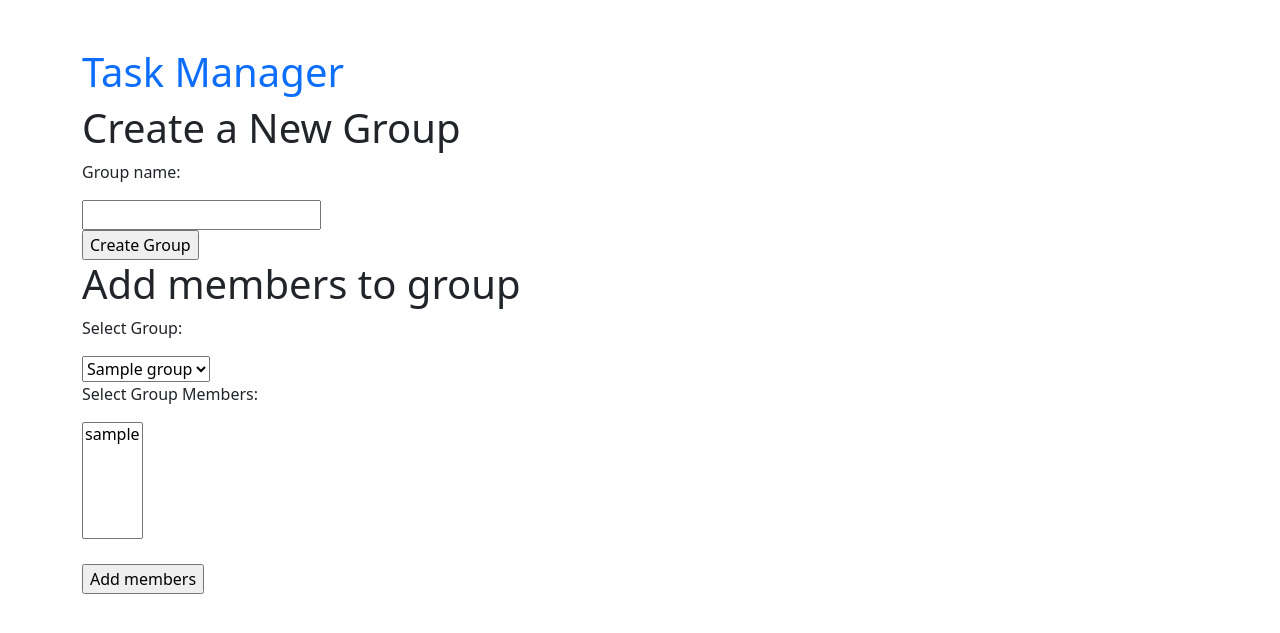
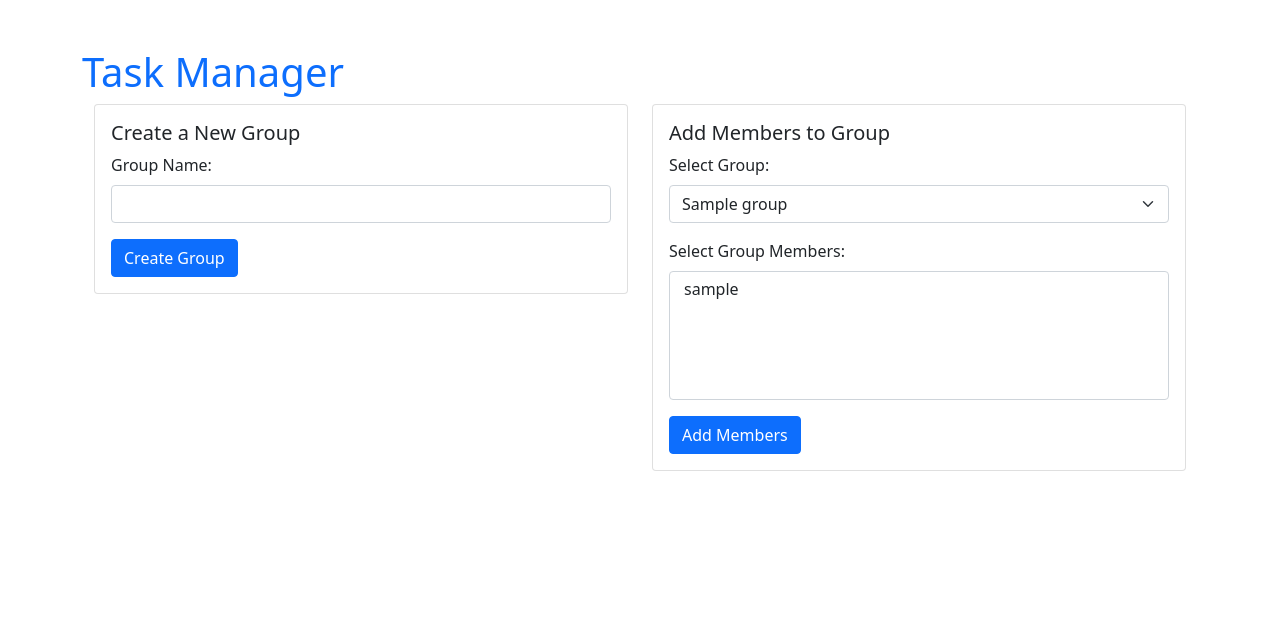
Before and after one commit to heksaani/database-application, a Flask app: template templates/createGroup.html in a window 1280 px wide. Shown: the top 633 px of the page. Run offline with Flask 3, Linux system fonts and the light colour scheme; the visitor is signed in with stand-in values (Sample User, id 1); the template is opened without the code that fills it: most values are stand-ins (such as "Sample title", 1, 10 or a date in 2020).

Commit message:
Add group creation and add user to group functionality and better the layout

```diff
--- a/routes.py
+++ b/routes.py
@@ -34,6 +34,8 @@ def login():
             return redirect("/")
         else:
             return render_template("error.html", message="Invalid username or password")
+    else:
+        return render_template("error.html", message="Unknown error")
 
 @app.route("/register", methods=["GET", "POST"])
 def register():
@@ -145,8 +147,8 @@ def all_tasks():
 
     return render_template('./allTasks.html', tasks=paginated_tasks, total_tasks=total_tasks, per_page=per_page)
 
-
-@app.route("/usersTasks/<int:user_id>")
+#this does not work yet
+@app.route("/usersTasks/<int:user_id>", )
 def users_tasks(user_id):
     """List all tasks for the user logged in
     Here the user should see all tasks that are assigned to them in all groups
@@ -155,11 +157,25 @@ def users_tasks(user_id):
     return render_template('./usersTasks.html', tasks=task_list)
 
 #one task page view
-@app.route("/task/<int:task_id>")
+@app.route("/task/<int:task_id>", methods=["GET","POST"])
 def task(task_id):
     """Main page for task"""
+    if request.method == "POST":
+        user_token = request.form.get('csrf_token')
+        server_token = session.get('csrf_token')
+        if not user_token or user_token != server_token:
+            abort(403)
+        new_status = request.form.get("new_status")
+        if new_status:
+            tasks.change_task_status(task_id, new_status)
+            return redirect("/task/"+str(task_id))
+
+        action = request.form.get('action')
+        if action   == "delete_task":
+            tasks.delete_task(task_id)
+            return redirect("/allTasks")
+
     task_info = tasks.get_task(task_id)
-    tasks.update_status()
     user_info = {'id' : users.user_id(),
                  'name' : users.username(),
                  'role' : users.isleader()}
@@ -186,43 +202,69 @@ def edit_task(task_id):
         server_token = session.get('csrf_token')
         if not user_token or user_token != server_token:
             abort(403)
-
         new_name = request.form["task_name"]
         new_description = request.form["task_description"]
         new_deadline = request.form["task_deadline"]
         tasks.edit_task_name(task_id, new_name)
         tasks.edit_description(task_id, new_description)
         tasks.edit_deadline(task_id, new_deadline)
-
         return redirect("/task/"+str(task_id))
     return render_template("error.html", message="Unknown error")
 
-
-
-
+############gourps#############
 @app.route("/createGroup", methods=["GET", "POST"])
 def create_group():
-    """Group creation handler"""
+    """Group creation handler
+    where leader can create a group and add members to it"""
+
     if request.method == "GET":
-        return render_template("createGroup.html")
+        leader_groups = list(groups.get_groups(users.user_id()))
+        all_users = list(users.get_all_users())
+        return render_template("createGroup.html", leader_groups=leader_groups, all_users=all_users)
+
     if request.method == "POST":
         user_token = request.form.get('csrf_token')
         server_token = session.get('csrf_token')
         if not user_token or user_token != server_token:
             abort(403)
-        group_name = request.form["group_name"]
-        leader_id = users.user_id()
-        if groups.create_group(group_name, leader_id):
-            return render_template("index.html")
-        else:
-            return render_template("error.html", message="Group creation failed")
+
+        # First we create the group
+        if 'group_name' in request.form:
+            group_name = request.form["group_name"]
+            leader_id = users.user_id()
+            if groups.create_group(group_name, leader_id):
+                flash("Group created successfully", 'success')
+            else:
+                flash("Group creation failed", 'error')
+
+        # Add members to the group
+        elif 'group_id' in request.form and 'members' in request.form:
+            group_id = request.form["group_id"]
+            members = request.form.getlist("members")
+
+            for user_id in members:
+                groups.add_user_to_group(user_id, group_id)
+
+        # Refresh the list of groups and users
+        leader_groups = list(groups.get_groups(users.user_id()))
+        all_users = list(users.get_all_users())
+
+        return render_template("createGroup.html", leader_groups=leader_groups, all_users=all_users)
+
 
 @app.route("/allGroups")
 def all_groups():
     """List all groups for the user logged in"""
+    page = request.args.get('page', 1, type=int)
+    per_page = 10
     user_id = users.user_id()
-    group_list = list(groups.get_groups(user_id))
-    return render_template('./allGroups.html', groups=group_list)
+    users_all_groups = list(groups.get_groups(user_id))
+    total_groups= len(users_all_groups)
+    start = (page - 1) * per_page
+    end = start + per_page
+    paginated_groups= users_all_groups[start:end]
+
+    return render_template('./allTasks.html', tasks=paginated_groups, total_groups=total_groups, per_page=per_page)
 
 @app.route("/error")
 def error():
--- a/templates/createGroup.html
+++ b/templates/createGroup.html
@@ -1,43 +1,65 @@
 {% extends "layout.html" %}
 {% block content %}
 
+<div class="container">
     {% if session.username and session.role %}
-
-    <div class="createGroup">
+    <div class="row">
+        <!-- Create Group Section -->
+        <div class="col-md-6">
+            <div class="card">
+                <div class="card-body">
+                    <h5 class="card-title">Create a New Group</h5>
                     <form action="/createGroup" method="POST">
-            <h1>Create a New Group</h1>
-            <p>Group name:</p>
-            <input type="text" name="group_name" minlength="1" maxlength="50" required><br>
+                        <div class="mb-3">
+                            <label for="group_name" class="form-label">Group Name:</label>
+                            <input type="text" class="form-control" id="group_name" name="group_name" minlength="1" maxlength="50" required>
+                        </div>
                         <input type="hidden" name="csrf_token" value="{{ session['csrf_token'] }}">
-            <input type="submit" value="Create Group">
+                        <button type="submit" class="btn btn-primary">Create Group</button>
                     </form>
                 </div>
+            </div>
+        </div>
 
-    <div class="addMembers">
-        <form action="/addMembers" method="POST">
-            <h1>Add members to group</h1>
-            <p>Select Group:</p>
-            <select name="group_id">
+        <!-- Add Members Section -->
+        <div class="col-md-6">
+            <div class="card">
+                <div class="card-body">
+                    <h5 class="card-title">Add Members to Group</h5>
+                    <form action="/createGroup" method="POST">
+                        <div class="mb-3">
+                            <label for="group_id" class="form-label">Select Group:</label>
+                            <select class="form-select" id="group_id" name="group_id">
                                 {% for group in leader_groups %}
                                 <option value="{{ group.id }}">{{ group.name }}</option>
                                 {% endfor %}
                             </select>
-            <p>Select Group Members:</p>
-            <select name="members" multiple size="5">
+                        </div>
+                        <div class="mb-3">
+                            <label for="members" class="form-label">Select Group Members:</label>
+                            <select class="form-select" id="members" name="members" multiple size="5">
                                 {% for user in all_users %}
                                 <option value="{{ user.id }}">{{ user.username }}</option>
                                 {% endfor %}
                             </select>
-            <br><br>
-            <input type="submit" value="Add members">
+                        </div>
+                        <input type="hidden" name="csrf_token" value="{{ session['csrf_token'] }}">
+                        <button type="submit" class="btn btn-primary">Add Members</button>
                     </form>
+                </div>
+            </div>
+        </div>
     </div>
 
     {% elif session.username %}
-    <p>You do not have permission to create groups or add members as you are not a leader.</p>
+    <div class="alert alert-warning" role="alert">
+        You do not have permission to create groups or add members as you are not a leader.
+    </div>
     {% else %}
-    <p>You are not logged in.</p>
-    <a href="/login">Log in</a>
+    <div class="alert alert-danger" role="alert">
+        You are not logged in. <a href="/login" class="alert-link">Log in</a>
+    </div>
     {% endif %}
+</div>
 
 {% endblock %}
```
Also changed, not shown: groups.py (+7 -0 lines), users.py (+7 -0 lines). Lines whose indentation alone changed are shown as unchanged.
